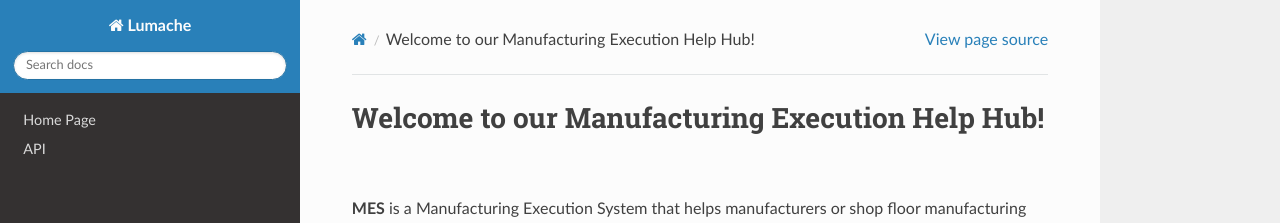
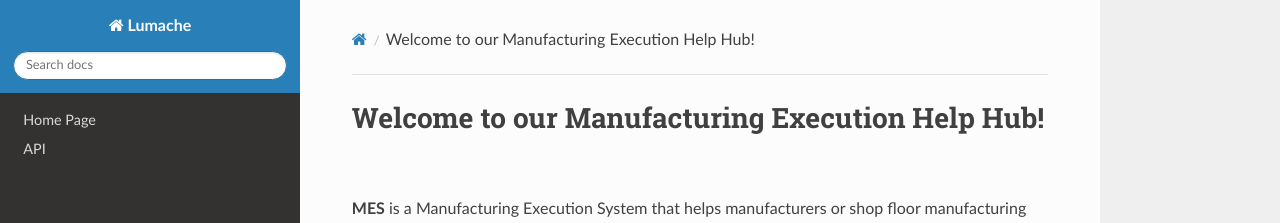
Before and after one commit to ghadiben0/-rtd-tutorial-ghadi2, a Sphinx documentation site: the page built from docs/source/index.rst, in a window 1280 px wide. Shown: the top 223 px of the page. Built offline with Sphinx 7.4.7 and the Read the Docs theme 3.1.0, drawn with Linux system fonts in a browser that asks for light colours.

Commit message:
Update conf.py

```diff
--- a/docs/source/conf.py
+++ b/docs/source/conf.py
@@ -30,6 +30,7 @@ templates_path = ['_templates']
 # -- Options for HTML output
 
 html_theme = 'sphinx_rtd_theme'
+html_show_sourcelink = False # This removes the "View page source" link
 
 # -- Options for EPUB output
 epub_show_urls = 'footnote'
```
